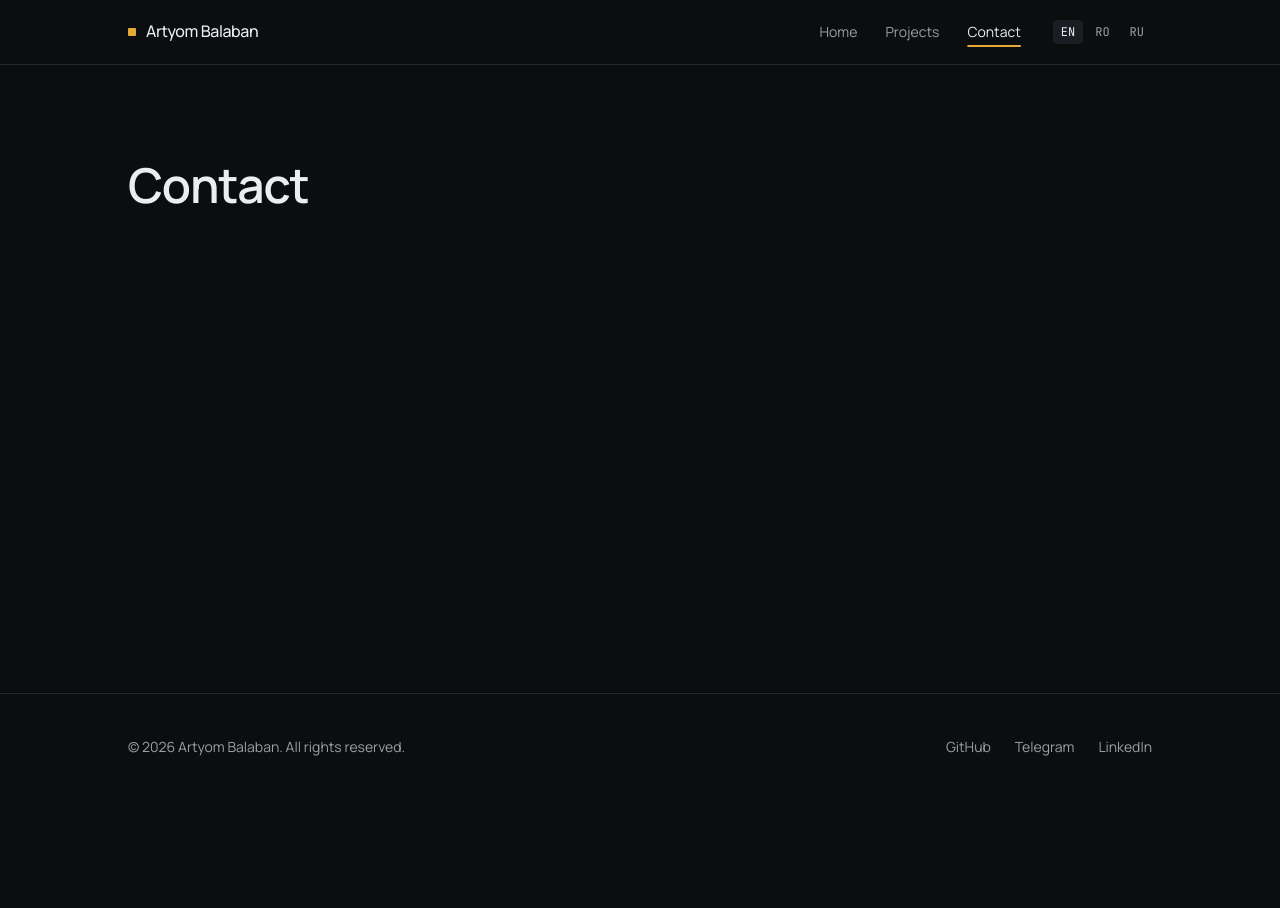
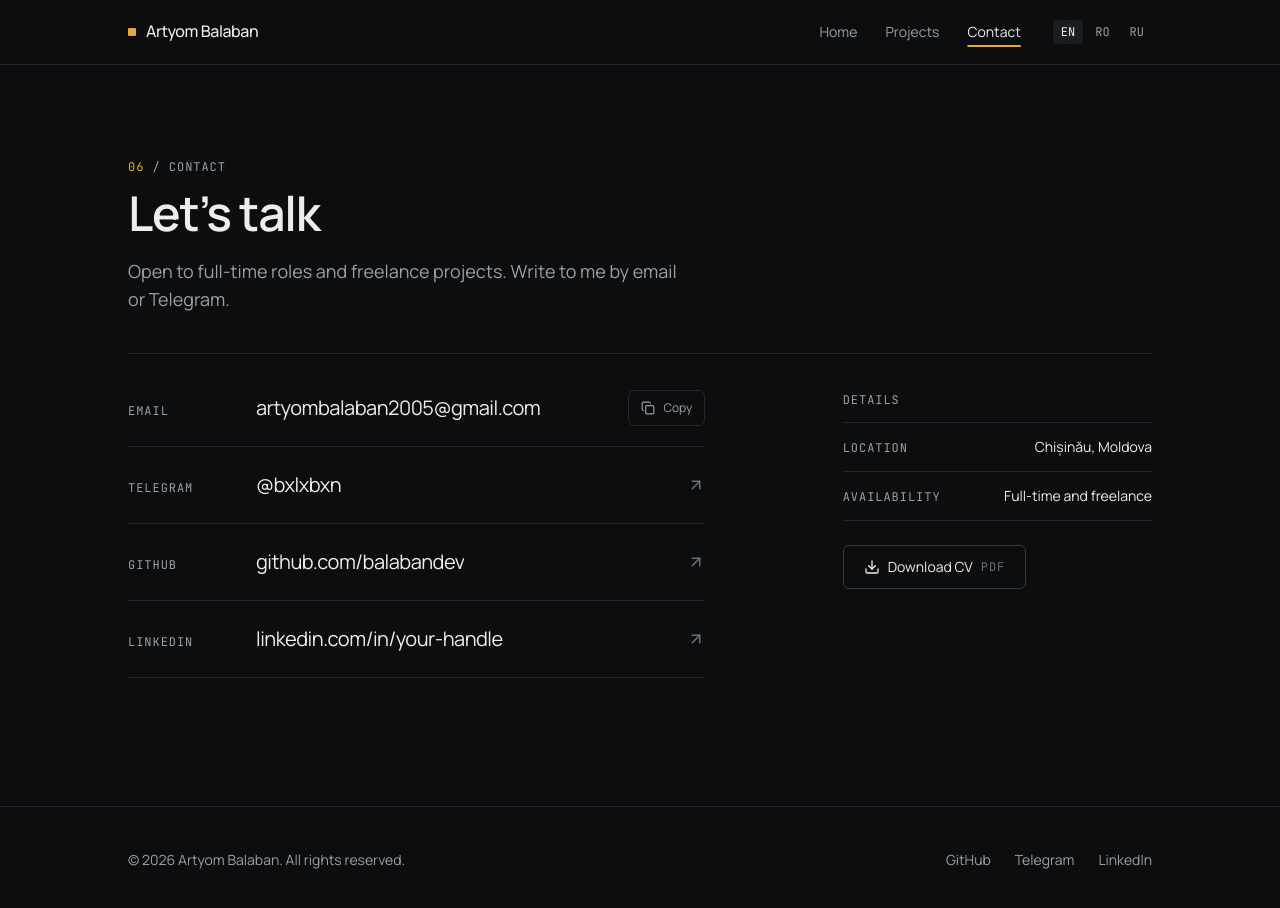
Before and after one commit to balabandev/portfolio-website, a Next.js app: page /en/contact in a window 1280 px wide. Shown: the top 908 px of the page. Before the commit the page ends 800 px from the top, so only its background shows below. Built offline with nearby package versions, Linux system fonts and the light colour scheme.

Commit message:
Made page Contacts

```diff
--- a/app/[locale]/contact/page.tsx
+++ b/app/[locale]/contact/page.tsx
@@ -1,24 +1,138 @@
 import type { Metadata } from "next";
+import { ArrowUpRight, Download } from "lucide-react";
 import { getTranslations, setRequestLocale } from "next-intl/server";
+import { CopyButton } from "@/components/ui/CopyButton";
+import { cvHref, site } from "@/data/site";
 
 type Props = { params: Promise<{ locale: string }> };
 
 export async function generateMetadata({ params }: Props): Promise<Metadata> {
   const { locale } = await params;
-  const t = await getTranslations({ locale, namespace: "Nav" });
-  return { title: t("contact") };
+  const t = await getTranslations({ locale, namespace: "ContactPage" });
+
+  return { title: t("label"), description: t("lead") };
 }
+
+const bare = (url: string) => url.replace(/^https?:\/\/(www\.)?/, "");
 
 export default async function ContactPage({ params }: Props) {
   const { locale } = await params;
   setRequestLocale(locale);
-  const t = await getTranslations("Nav");
+  const t = await getTranslations("ContactPage");
+
+  const channels = [
+    {
+      key: "email",
+      label: "Email",
+      value: site.links.email,
+      href: `mailto:${site.links.email}`,
+      external: false,
+    },
+    {
+      key: "telegram",
+      label: "Telegram",
+      value: "@bxlxbxn",
+      href: site.links.telegram,
+      external: true,
+    },
+    {
+      key: "github",
+      label: "GitHub",
+      value: bare(site.links.github),
+      href: site.links.github,
+      external: true,
+    },
+    {
+      key: "linkedin",
+      label: "LinkedIn",
+      value: bare(site.links.linkedin),
+      href: site.links.linkedin,
+      external: true,
+    },
+  ];
+
+  const details = [
+    { label: t("locationLabel"), value: t("locationValue") },
+    { label: t("availabilityLabel"), value: t("availabilityValue") },
+  ];
 
   return (
-    <section className="wrap pt-16 md:pt-24">
-      <h1 className="text-4xl font-semibold tracking-tight sm:text-5xl">
-        {t("contact")}
-      </h1>
+    <section className="wrap pb-8 pt-16 md:pt-24">
+      <div className="border-b border-line pb-10">
+        <p className="eyebrow">
+          <span className="text-accent">06</span> / {t("label")}
+        </p>
+        <h1 className="mt-4 text-4xl font-semibold tracking-tight sm:text-5xl">
+          {t("title")}
+        </h1>
+        <p className="mt-5 max-w-xl text-pretty text-lg text-muted">
+          {t("lead")}
+        </p>
+      </div>
+
+      <div className="mt-4 grid gap-12 md:grid-cols-12">
+        <ul className="md:col-span-7">
+          {channels.map(({ key, label, value, href, external }) => (
+            <li
+              key={key}
+              className="group flex items-center justify-between gap-4 border-b border-line"
+            >
+              <a
+                href={href}
+                {...(external && {
+                  target: "_blank",
+                  rel: "noopener noreferrer",
+                })}
+                className="flex min-w-0 flex-1 flex-col gap-1.5 py-6 sm:flex-row sm:items-baseline sm:gap-8"
+              >
+                <span className="eyebrow sm:w-24 sm:shrink-0">{label}</span>
+                <span className="truncate text-lg tracking-tight transition-colors group-hover:text-accent sm:text-xl">
+                  {value}
+                </span>
+              </a>
+
+              {key === "email" ? (
+                <CopyButton
+                  text={value}
+                  label={t("copy")}
+                  doneLabel={t("copied")}
+                />
+              ) : (
+                <ArrowUpRight
+                  size={18}
+                  aria-hidden
+                  className="shrink-0 text-faint transition-colors group-hover:text-accent"
+                />
+              )}
+            </li>
+          ))}
+        </ul>
+
+        <aside className="md:col-span-4 md:col-start-9">
+          <h2 className="eyebrow pt-6">{t("details")}</h2>
+          <dl className="mt-4 border-t border-line">
+            {details.map(({ label, value }) => (
+              <div
+                key={label}
+                className="flex items-baseline justify-between gap-6 border-b border-line py-3.5"
+              >
+                <dt className="eyebrow shrink-0">{label}</dt>
+                <dd className="text-right text-sm">{value}</dd>
+              </div>
+            ))}
+          </dl>
+
+          <a
+            href={cvHref(locale)}
+            download
+            className="mt-6 inline-flex h-11 items-center gap-2 rounded-md border border-line-strong px-5 text-sm transition-colors hover:bg-surface-2"
+          >
+            <Download size={16} aria-hidden />
+            {t("cv")}
+            <span className="eyebrow !text-faint">PDF</span>
+          </a>
+        </aside>
+      </div>
     </section>
   );
 }
--- /dev/null
+++ b/components/ui/CopyButton.tsx
@@ -0,0 +1,45 @@
+"use client";
+
+import { useEffect, useRef, useState } from "react";
+import { Check, Copy } from "lucide-react";
+
+export function CopyButton({
+  text,
+  label,
+  doneLabel,
+}: {
+  text: string;
+  label: string;
+  doneLabel: string;
+}) {
+  const [copied, setCopied] = useState(false);
+  const timer = useRef<ReturnType<typeof setTimeout>>(undefined);
+
+  useEffect(() => () => clearTimeout(timer.current), []);
+
+  async function onClick() {
+    try {
+      await navigator.clipboard.writeText(text);
+      setCopied(true);
+      clearTimeout(timer.current);
+      timer.current = setTimeout(() => setCopied(false), 2000);
+    } catch {
+      // Буфер обмена недоступен (например, не HTTPS): молча ничего не делаем
+    }
+  }
+
+  return (
+    <button
+      type="button"
+      onClick={onClick}
+      className="inline-flex h-9 shrink-0 items-center gap-2 rounded-md border border-line px-3 text-xs text-muted transition-colors hover:border-line-strong hover:text-fg"
+    >
+      {copied ? (
+        <Check size={14} aria-hidden className="text-ok" />
+      ) : (
+        <Copy size={14} aria-hidden />
+      )}
+      <span aria-live="polite">{copied ? doneLabel : label}</span>
+    </button>
+  );
+}
--- a/messages/en.json
+++ b/messages/en.json
@@ -113,5 +113,18 @@
 "ProjectsPage": {
   "label": "Projects",
   "title": "Projects"
+},
+"ContactPage": {
+  "label": "Contact",
+  "title": "Let’s talk",
+  "lead": "Open to full-time roles and freelance projects. Write to me by email or Telegram.",
+  "copy": "Copy",
+  "copied": "Copied",
+  "details": "Details",
+  "locationLabel": "Location",
+  "locationValue": "Chișinău, Moldova",
+  "availabilityLabel": "Availability",
+  "availabilityValue": "Full-time and freelance",
+  "cv": "Download CV"
 }
 }
--- a/messages/ro.json
+++ b/messages/ro.json
@@ -113,5 +113,18 @@
   "ProjectsPage": {
   "label": "Proiecte",
   "title": "Proiecte"
+},
+"ContactPage": {
+  "label": "Contact",
+  "title": "Hai să vorbim",
+  "lead": "Sunt deschis pentru roluri full-time și proiecte freelance. Scrie-mi pe email sau pe Telegram.",
+  "copy": "Copiază",
+  "copied": "Copiat",
+  "details": "Detalii",
+  "locationLabel": "Locație",
+  "locationValue": "Chișinău, Moldova",
+  "availabilityLabel": "Disponibilitate",
+  "availabilityValue": "Full-time și freelance",
+  "cv": "Descarcă CV-ul"
 }
 }
--- a/messages/ru.json
+++ b/messages/ru.json
@@ -113,5 +113,18 @@
   "ProjectsPage": {
   "label": "Проекты",
   "title": "Проекты"
+},
+"ContactPage": {
+  "label": "Контакты",
+  "title": "Давайте поговорим",
+  "lead": "Открыт к полной занятости и фриланс-проектам. Напишите мне на почту или в Telegram.",
+  "copy": "Копировать",
+  "copied": "Скопировано",
+  "details": "Детали",
+  "locationLabel": "Город",
+  "locationValue": "Кишинёв, Молдова",
+  "availabilityLabel": "Доступность",
+  "availabilityValue": "Найм и фриланс",
+  "cv": "Скачать резюме"
 }
 }
```
